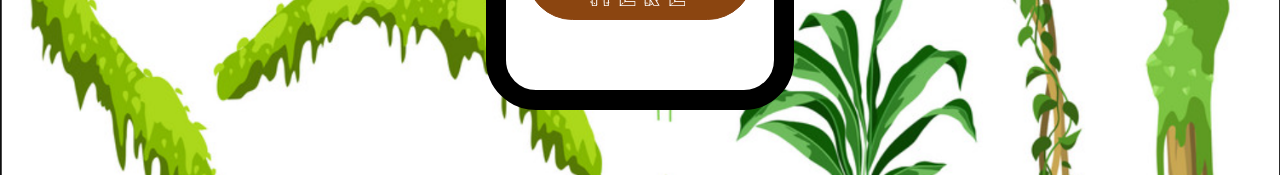
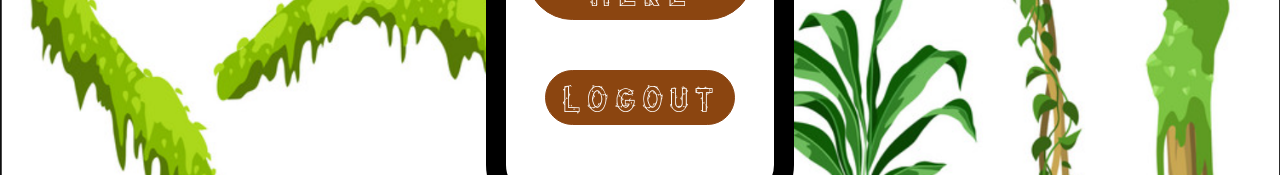
Before and after one commit to ryan-howard-hc/Howti, a Next.js app in the folder app/: page /login in a window 1280 px wide. Shown: the part 605-780 px from the top of the page. Built offline with nearby package versions, Linux system fonts and the light colour scheme.

Commit message:
hell is on earth

```diff
--- a/app/src/pages/login.js
+++ b/app/src/pages/login.js
@@ -7,6 +7,7 @@ import Link from 'next/link';
 import Image from 'next/image';
 import Navbar from './nav/index';
 import Layout from "./layout";
+import AuthService from '../services/auth.service';
 
 function Login() {
   const router = useRouter();
@@ -60,6 +61,11 @@ function Login() {
     backgroundColor: '#B8E7D8',
   };
 
+  const handleLogout = () => {
+    AuthService.logout();
+    dispatch({ type: 'LOGOUT_USER' });
+    router.push('/');
+  };
 
   return (
     <div style ={{backgroundImage: `url(./background.png)`, backgroundSize: 'cover',backgroundRepeat: 'no-repeat',minHeight: '100vh',  }}>
@@ -143,12 +149,23 @@ function Login() {
           Register Here
         </Link>
         </div>
+
+        <div style={{ fontFamily: 'ClimbingPlant', marginTop: '20px', marginBottom: '50px' }} className="text-center">
+        <button
+          onClick={handleLogout}
+          className="btn muted-green-btn btn-lg rounded-pill"
+          style={mutedGreenButtonStyle}
+          onMouseEnter={(event) => (event.target.style.backgroundColor = '#753a08')}
+          onMouseLeave={(event) => (event.target.style.backgroundColor = '#8B4510')}
+        >
+          Logout
+        </button>
       </div>
     </div>
-
-    </Layout>
-    </div>
-  );
- }
+  </div>
+</Layout>
+</div>
+);
+}
 
 export default Login;
```
Also changed, not shown: app/src/pages/community.js (+38 -5 lines).
